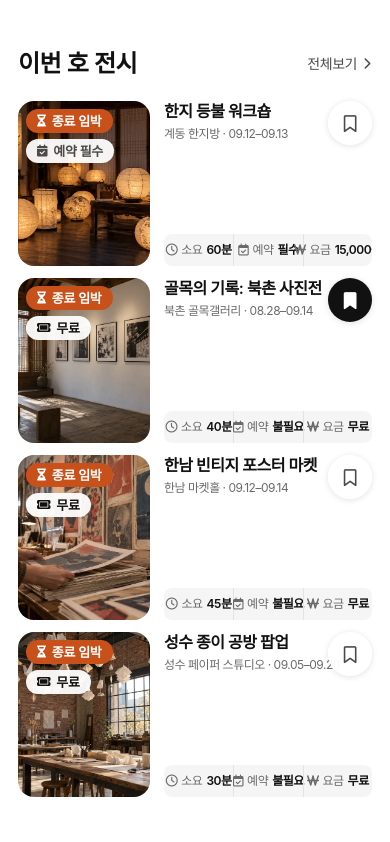
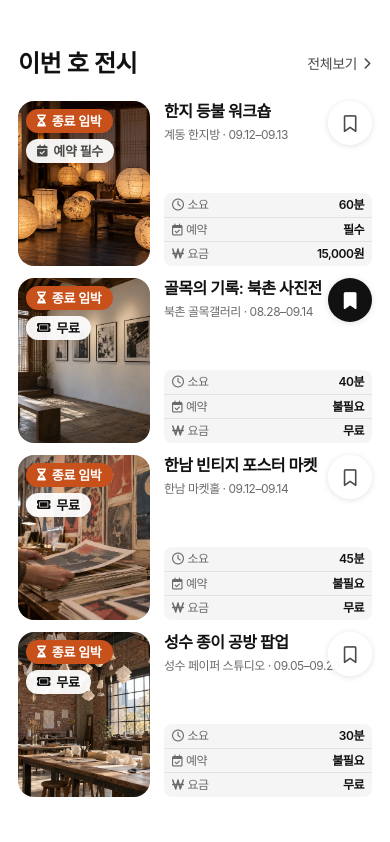
Before and after one commit to jaejinu/weekly-pick, a website: page index.html in a window 390 px wide. Shown: the part 1740-2582 px from the top of the page. Drawn offline with Linux system fonts and the light colour scheme; no server answers; a web font is replaced by a local one.

Commit message:
fix: keep mobile exhibition card details readable (#11)

```diff
--- a/css/components.css
+++ b/css/components.css
@@ -321,9 +321,8 @@
 .info-strip__label { color: var(--color-text-muted); }
 .info-strip__value { font-weight: var(--font-weight-semibold); color: var(--color-text-primary); }
 
-/* 카드 안에서는 시각 라벨을 숨기고 값만 남긴다. 카드 폭(186px 슬라이더 /
-   360~430px 목록의 우측 컬럼)에서는 라벨+값 3칸이 들어가지 않는다.
-   스크린리더에는 .sr-only 라벨이 그대로 전달되고, 히어로 카드와 상세 화면에서는 라벨을 모두 노출한다. */
+/* 좁은 슬라이더에서는 시각 라벨만 줄인다. 목록은 아래의 세로 배치로
+   라벨과 값을 모두 표시하며, 스크린리더용 라벨은 두 형태에 유지한다. */
 .ex-card--slide .info-strip__label { display: none; }
 .ex-card .info-strip__cell { gap: var(--space-2); }
 
@@ -449,7 +448,18 @@
   min-width: 0;
 }
 /* 스트립은 이미지 하단선에 맞춰 아래로 내린다 */
-.ex-card--row .ex-card__strip { margin-top: auto; }
+.ex-card--row .ex-card__strip { margin-top: auto; padding-top: var(--space-4); }
+.ex-card--row .info-strip { grid-template-columns: minmax(0, 1fr); height: auto; }
+.ex-card--row .info-strip__cell {
+  justify-content: flex-start;
+  min-height: 24px;
+  padding: var(--space-2) var(--space-4);
+  border-left: 0;
+  border-top: 1px solid var(--color-border-default);
+}
+.ex-card--row .info-strip__cell:first-child { border-top: 0; }
+.ex-card--row .info-strip__value { margin-left: auto; }
+.ex-card--row .ex-card__meta { white-space: normal; overflow-wrap: anywhere; line-height: var(--line-height-body); }
 .ex-card--row .ex-card__plan-label { margin-top: var(--space-5); }
 /* 우측 상단 저장 버튼과 제목이 겹치지 않게 한다 */
 .ex-card--row .ex-card__title { padding-right: 48px; }
```
Also changed, not shown: tests/browser.test.cjs (+8 -2 lines), v2/04-implementation.md (+7 -0 lines), README.md.
